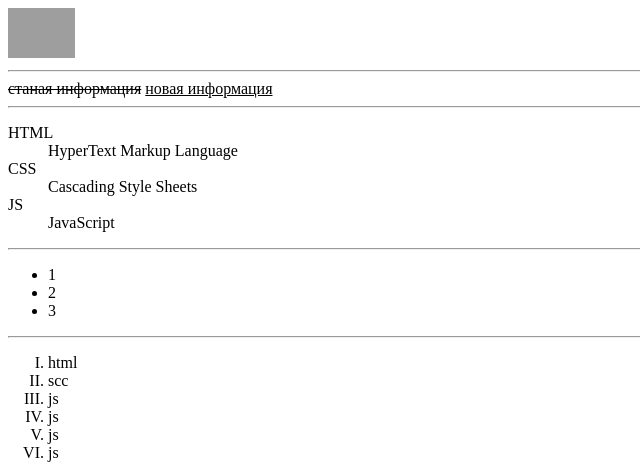
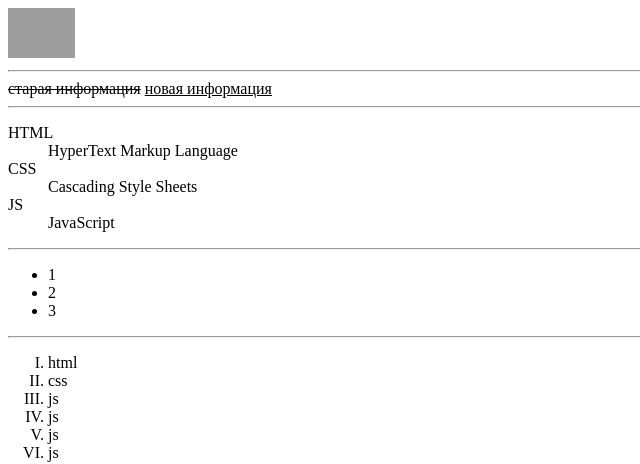
Before and after one commit to mhasilau/GLk-FD1-36-25, a plain HTML site: page lesson3/index.html in a window 1280 px wide. Shown: the top 464 px of the page, 0-640 px from the left. Drawn offline with Linux system fonts and the light colour scheme; grey boxes are pictures that could not be loaded.

Commit message:
add presentation

```diff
--- a/lesson3/index.html
+++ b/lesson3/index.html
@@ -12,7 +12,7 @@
   src="https://png.pngtree.com/thumb_back/fw800/background/20230610/pngtree-picture-of-a-blue-bird-on-a-black-background-image_2937385.jpg"
   alt="dsgdsgdsf" height="50px">
 <hr>
-<del>станая информация</del>
+<del>старая информация</del>
 <ins>новая информация</ins>
 <hr>
 <dl>
@@ -32,7 +32,7 @@
 <hr>
 <ol type="I">
   <li>html</li>
-  <li>scc</li>
+  <li>css</li>
   <li>js</li>
   <li>js</li>
   <li>js</li>
```
Also changed, not shown: 1 other file.
